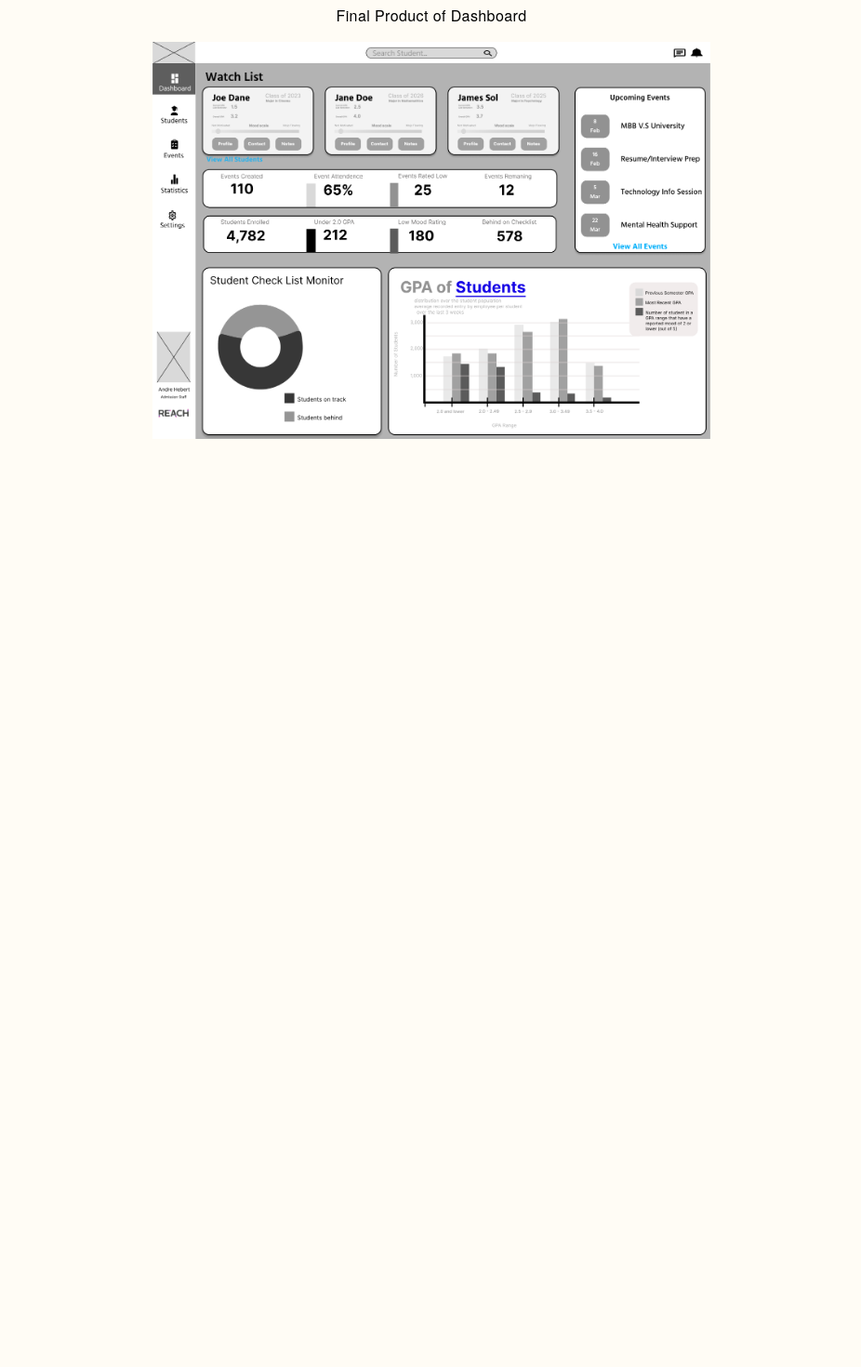
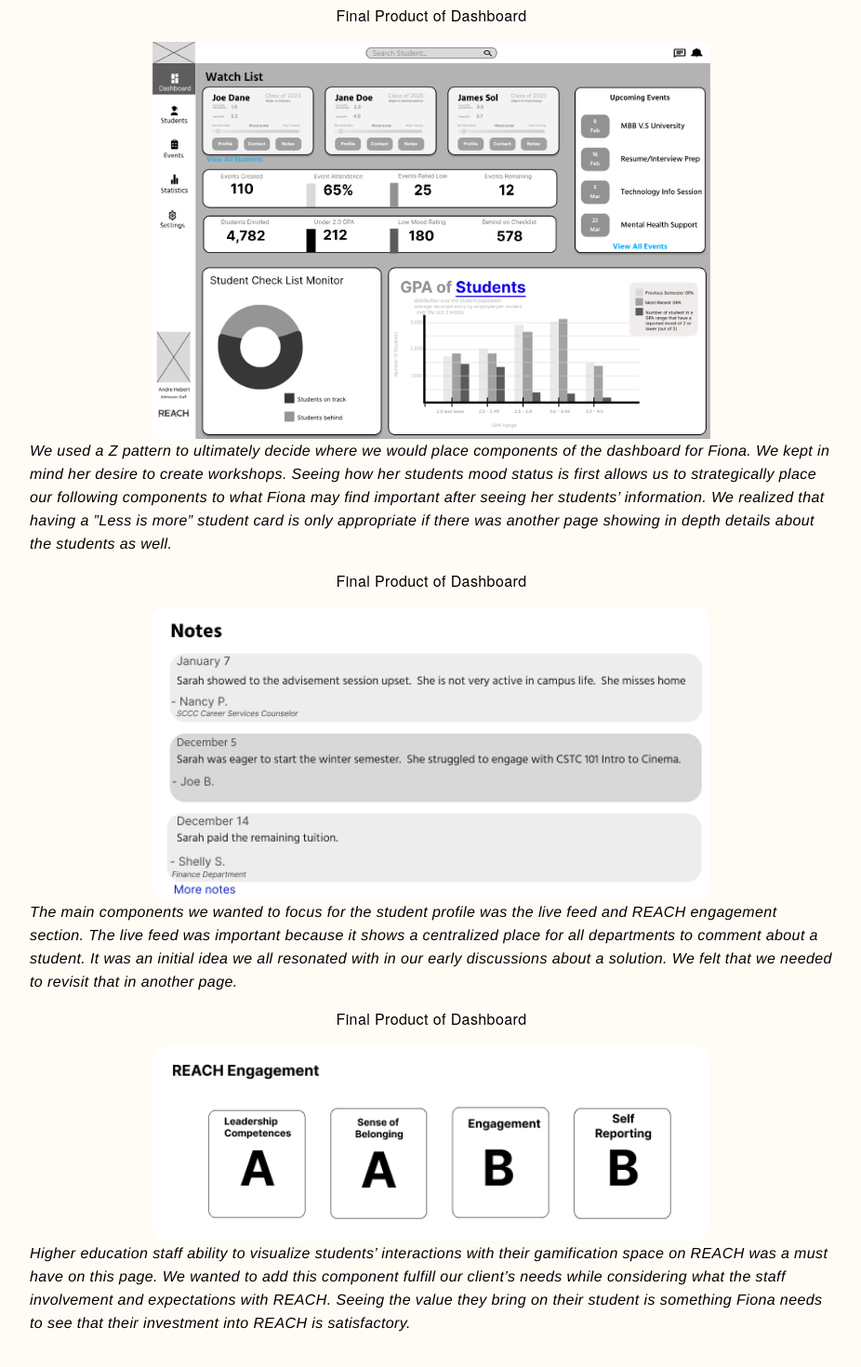
Before and after one commit to MikeSanDev/asj-portfolio, a Next.js app: page /workPage in a window 1280 px wide. Shown: the part 4425-5895 px from the top of the page at 93% size, without its empty margins (176-1102 px from the left). Before the commit the page ends 4897 px from the top, so only its background shows below. Built offline with nearby package versions, Linux system fonts and the light colour scheme.

Commit message:
more reach edits

```diff
--- a/pages/workPage.tsx
+++ b/pages/workPage.tsx
@@ -196,6 +196,37 @@ export default function workPage() {
                             width={600}
                             height={400} />
                     </div>
+                    <em className=" py-10">
+                        We used a Z pattern to ultimately decide where we would place components of the dashboard for Fiona. We kept in mind her desire to create workshops.
+                        Seeing how her students mood status is first allows us to strategically place our following components to what Fiona may find important after seeing her students&rsquo; information.
+                        We realized that having a &rdquo;Less is more&rdquo; student card is only appropriate if there was another page showing in depth details about the students as well.
+                    </em>
+                    <div className='flex justify-center items-center flex-col '>
+                        <p className="py-4 text-center">Final Product of Dashboard</p>
+                        <Image
+                            src="/assets/notes.png"
+                            alt='final dash'
+                            width={600}
+                            height={400} />
+                    </div>
+                    <em className=" py-10">
+                        The main components we wanted to focus for the student profile was the live feed and REACH engagement section.
+                        The live feed was important because it shows a centralized place for all departments to comment about a student.
+                        It was an initial idea we all resonated with in our early discussions about a solution. We felt that we needed to revisit that in another page.
+                    </em>
+                    <div className='flex justify-center items-center flex-col '>
+                        <p className="py-4 text-center">Final Product of Dashboard</p>
+                        <Image
+                            src="/assets/engagement.png"
+                            alt='final dash'
+                            width={600}
+                            height={400} />
+                    </div>
+                    <em className=" py-10">
+                        Higher education staff ability to visualize students&rsquo; interactions with their gamification space on REACH was a must have on this page.
+                        We wanted to add this component fulfill our client&rsquo;s needs while considering what the staff involvement and expectations with REACH.
+                        Seeing the value they bring on their student is something Fiona needs to see that their investment into REACH is satisfactory.
+                    </em>
                 </div>
             </main>
         </div>
```
Also changed, not shown: public/assets/engagement.png (renamed from public/assets/Reach Engagement 1.png), public/assets/notes.png (renamed from public/assets/Notefeed 1.png).
